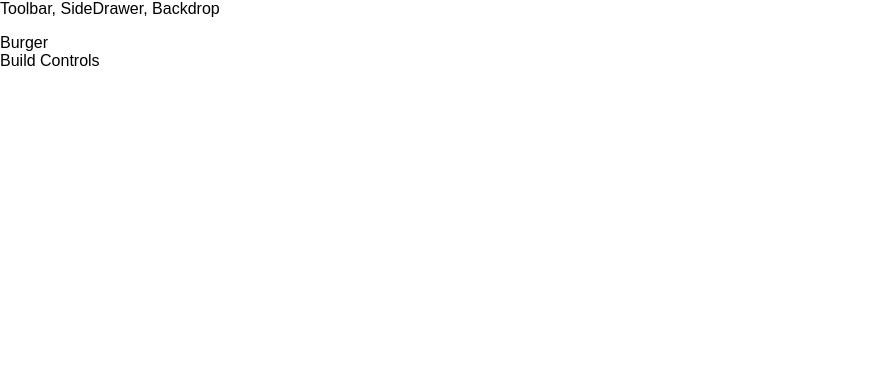
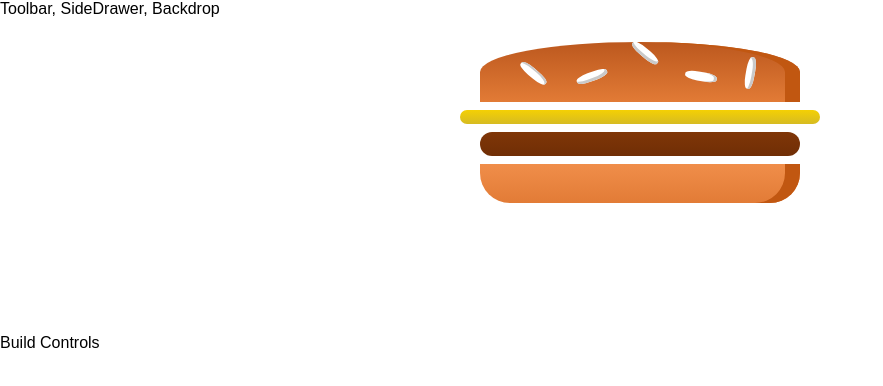
Before and after one commit to Kudoas/burger-builder, a React (Create React App) app: page / in a window 1280 px wide. Shown: the top 386 px of the page, without its empty margins (0-883 px from the left). Built offline with nearby package versions, Linux system fonts and the light colour scheme; a web font is replaced by a local one.

Commit message:
:zap: build burger

```diff
--- a/src/components/Burger/Burger.js
+++ b/src/components/Burger/Burger.js
@@ -0,0 +1,17 @@
+import React from 'react';
+
+import classes from './burger.module.css';
+import BurgerIngredient from './BurgerIngredient/BurgerIngredient'
+
+const burger = (props) => {
+    return (
+        <div className={classes.Burger}>
+            <BurgerIngredient type='bread-top' />
+            <BurgerIngredient type='cheese' />
+            <BurgerIngredient type='meat' />
+            <BurgerIngredient type='bread-bottom' />
+        </div>
+    );
+};
+
+export default burger;
--- a/src/components/Burger/BurgerIngredient/BurgerIngredient.js
+++ b/src/components/Burger/BurgerIngredient/BurgerIngredient.js
@@ -1,8 +1,7 @@
 import React, { Component } from 'react';
 import PropTypes from 'prop-types';
 
-import { classes } from './BurgerIngredient.module.css';
-import BurgerBuilder from '../../../containers/BurgerBuilder/BurgerBuilder';
+import classes from './BurgerIngredient.module.css';
 
 class BurgerIngredient extends Component {
     render() {
@@ -14,11 +13,12 @@
                 break;
             case ('bread-top'):
                 ingredient = (
-                    <div classes={classes.BreadTop}>
+                    <div className={classes.BreadTop}>
                         <div className={classes.Seeds1}></div>
                         <div className={classes.Seeds2}></div>
                     </div>
                 );
+                break;
             case ('meat'):
                 ingredient = <div className={classes.Meat}></div>
                 break;
@@ -38,8 +38,8 @@
     }
 }
 
-BurgerIngredient.prototype = {
+BurgerIngredient.proptype = {
     type: PropTypes.string.isRequired
 };
 
-export default burgerIngredient;
+export default BurgerIngredient;
--- /dev/null
+++ b/src/components/Burger/burger.module.css
@@ -0,0 +1,23 @@
+.Burger {
+    width: 100%;
+    height: 300px;
+    margin: auto;
+    overflow-y: auto;
+    text-align: center;
+    font-size: 1.2rem;
+    font-weight: bold;
+}
+
+@media only screen and (min-width:425px) {
+    .Burger {
+        max-height: 300px;
+        width: 400px;
+    }
+}
+
+@media only screen and (min-width:560px) {
+    .Burger {
+        max-height: 300px;
+        width: 400px;
+    }
+}
--- a/src/containers/BurgerBuilder/BurgerBuilder.js
+++ b/src/containers/BurgerBuilder/BurgerBuilder.js
@@ -1,12 +1,13 @@
 import React, { Component } from 'react';
 
-import Aux from './../../hoc/Aux'
+import Aux from '../../hoc/Aux';
+import Burger from '../../components/Burger/Burger'
 
 class BurgerBuilder extends Component {
     render() {
         return (
             <Aux>
-                <div>Burger</div>
+                <Burger />
                 <div>Build Controls</div>
             </Aux>
         );
```
